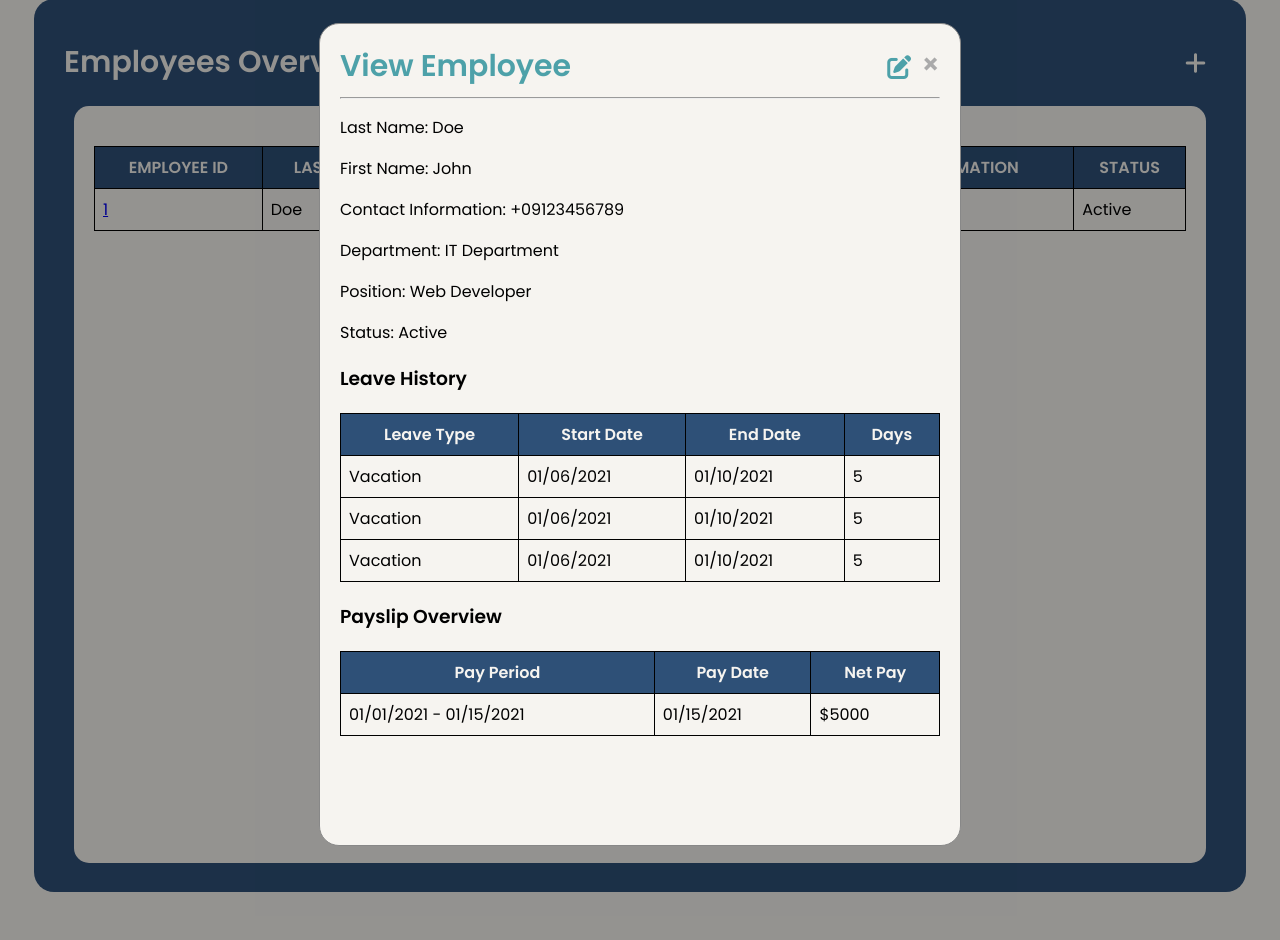
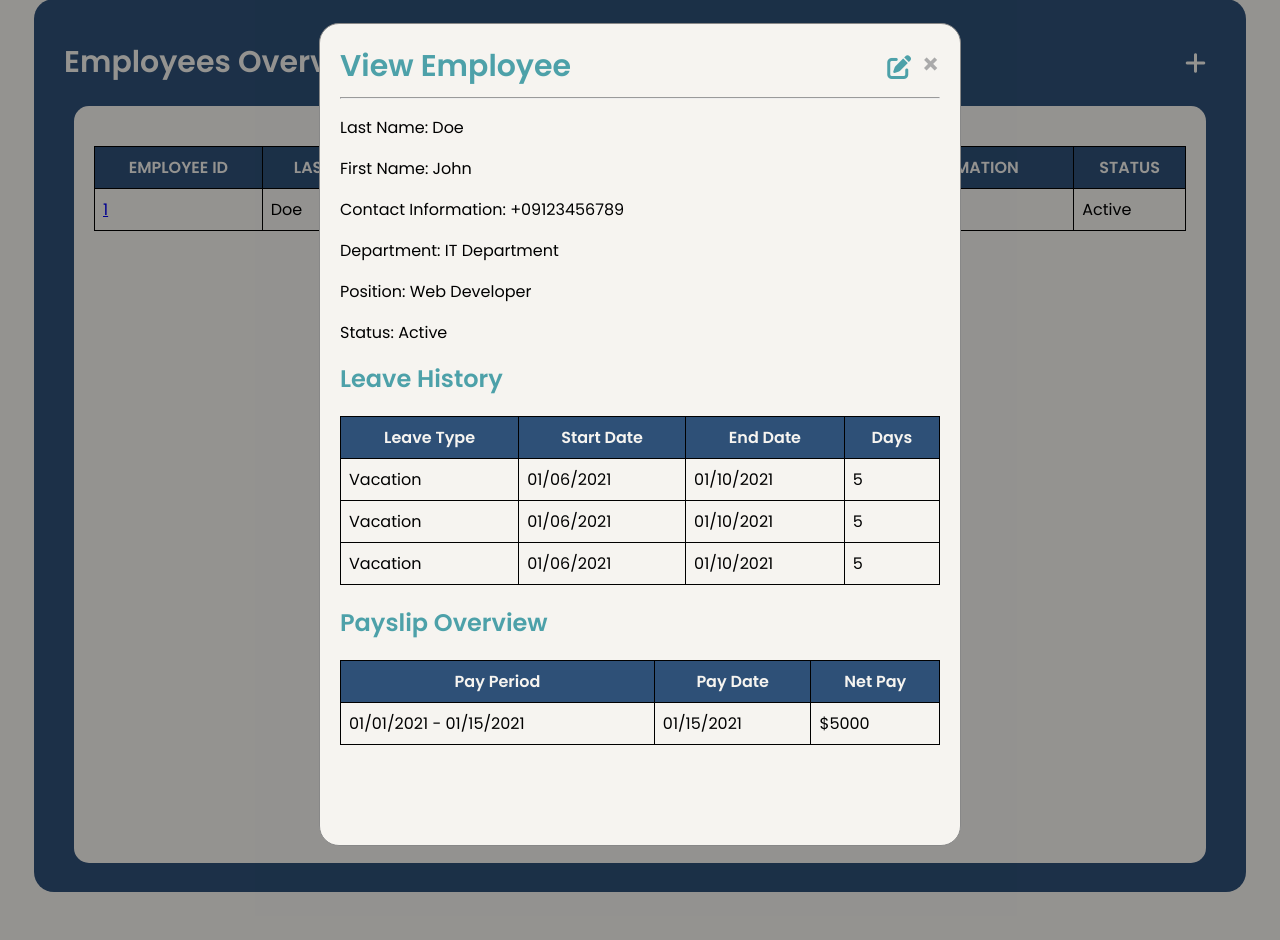
Before and after one commit to ysc4/workflow, a PHP site: page / in a window 1280 px wide, after a click that opens the changed part. Shown: the part 101-1041 px from the top of the page. Run offline with PHP 8.4, Linux system fonts and the light colour scheme.

Commit message:
Added styling for h3 in modals

```diff
--- a/index.php
+++ b/index.php
@@ -236,6 +236,12 @@
         .modal h2 {
             margin: 0;
             font-size: 30px;
+            font-weight: bold;
+            color: #4DA1A9;
+        }
+        .modal h3 {
+            margin: 0;
+            font-size: 24px;
             font-weight: bold;
             color: #4DA1A9;
         }
```
